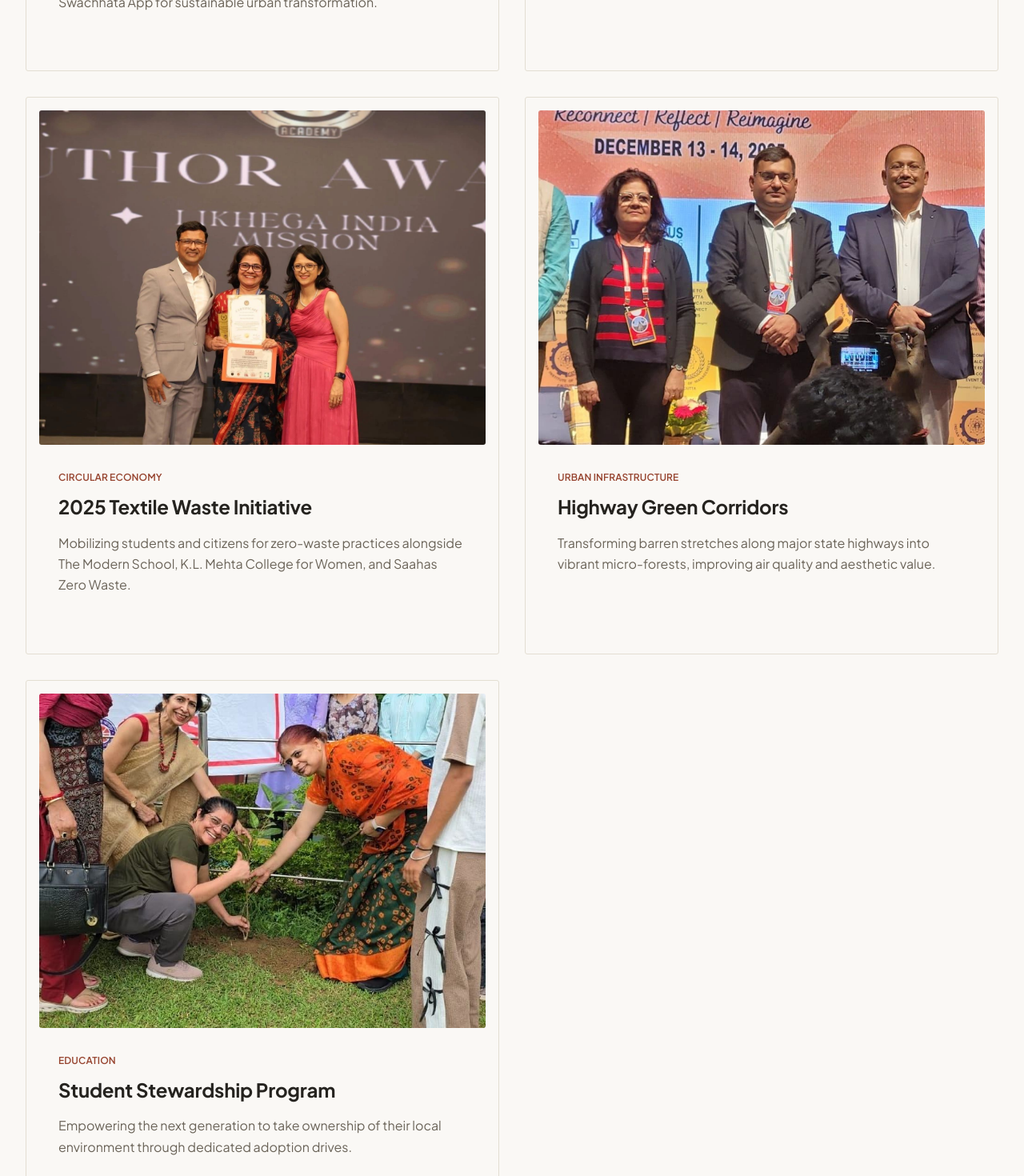
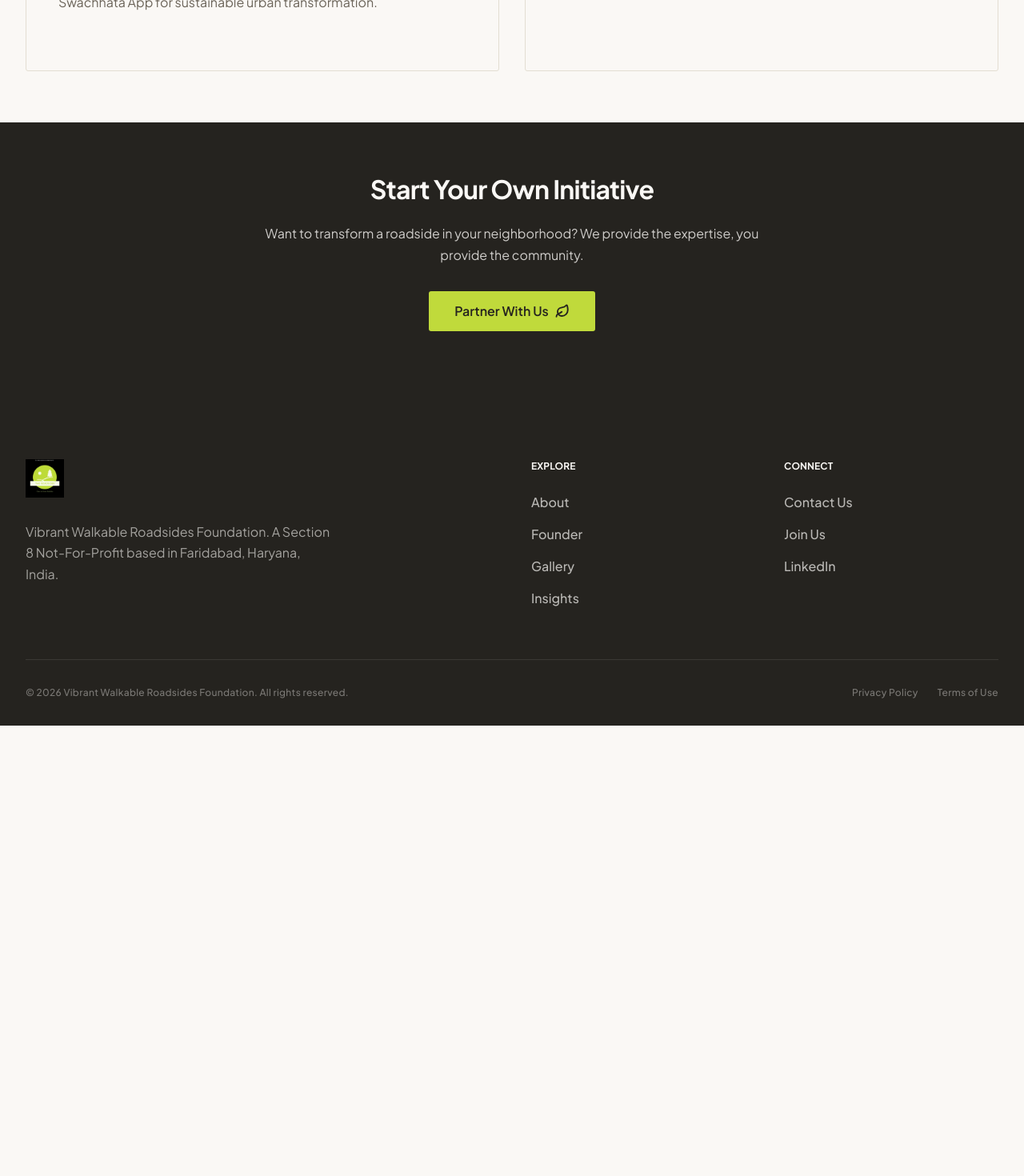
Before and after one commit to AnshKapila/TheRoadsides, a Next.js app: page /work in a window 1280 px wide. Shown: the part 2760-4230 px from the top of the page at 80% size. After the commit the page ends 3667 px from the top, so only its background shows below. Built offline with nearby package versions, Linux system fonts and the light colour scheme.

Commit message:
Remove old placeholder projects from The Journey page

```diff
--- a/src/app/work/page.tsx
+++ b/src/app/work/page.tsx
@@ -39,24 +39,6 @@
       tag: "Plantation & Nurturing",
       desc: "Going beyond just planting saplings to establishing a system of continued nurturing, in partnership with local community and environmental groups.",
       img: "founded_bg.jpg"
-    },
-    {
-      title: "2025 Textile Waste Initiative",
-      tag: "Circular Economy",
-      desc: "Mobilizing students and citizens for zero-waste practices alongside The Modern School, K.L. Mehta College for Women, and Saahas Zero Waste.",
-      img: "gallery_112.jpg"
-    },
-    {
-      title: "Highway Green Corridors",
-      tag: "Urban Infrastructure",
-      desc: "Transforming barren stretches along major state highways into vibrant micro-forests, improving air quality and aesthetic value.",
-      img: "gallery_133.jpg"
-    },
-    {
-      title: "Student Stewardship Program",
-      tag: "Education",
-      desc: "Empowering the next generation to take ownership of their local environment through dedicated adoption drives.",
-      img: "gallery_141.jpg"
     }
   ];
 
```
